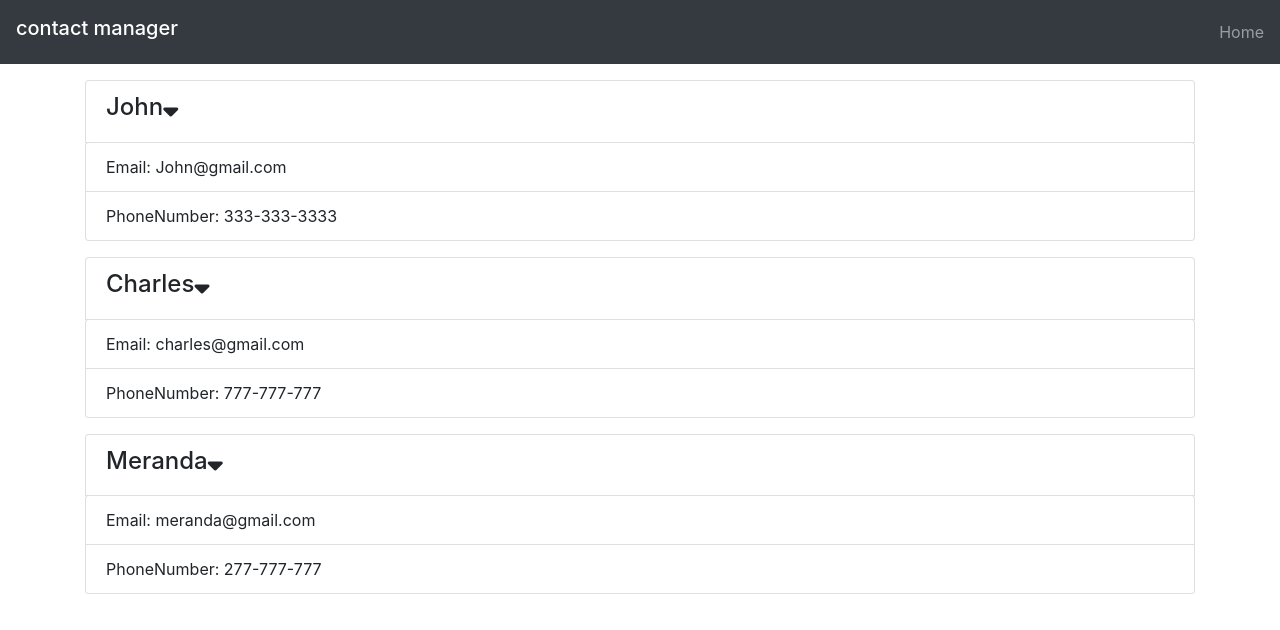
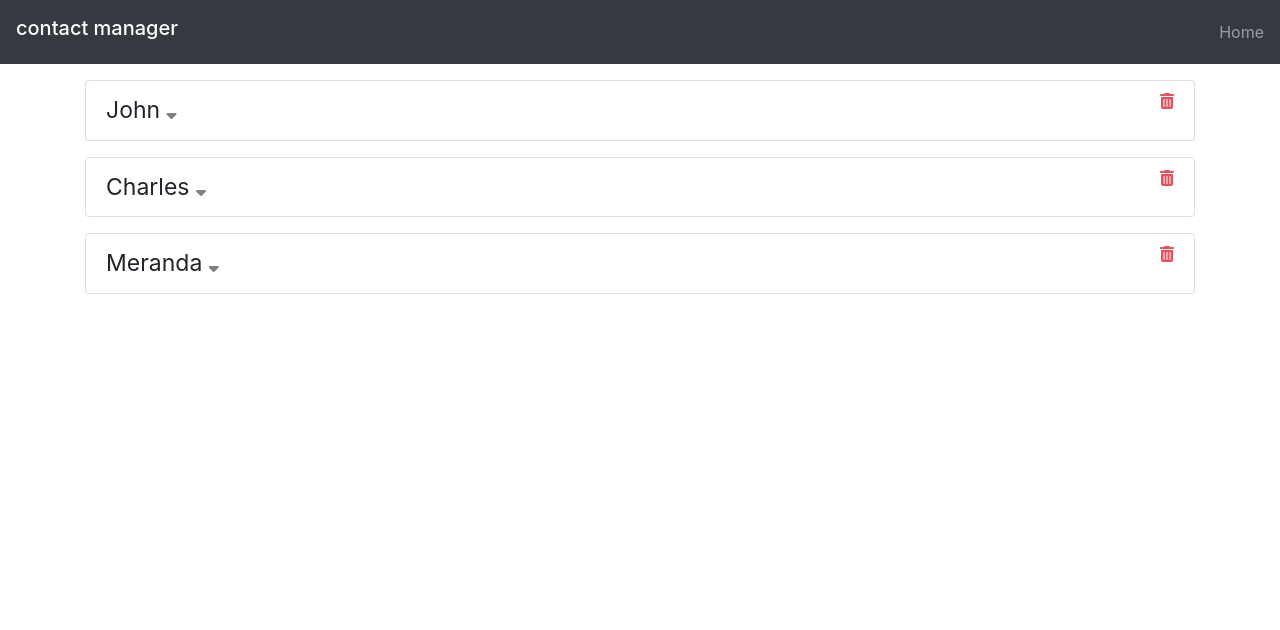
Before and after one commit to Charles026/react-contact-manager, a React (Create React App) app: page / in a window 1280 px wide. Shown: the top 630 px of the page. Built offline with nearby package versions, Linux system fonts and the light colour scheme.

Commit message:
modified

```diff
--- a/src/components/ContactList.js
+++ b/src/components/ContactList.js
@@ -1,14 +1,14 @@
-import React, { Component } from 'react'
+import React, { Component, Fragment } from 'react'
 
 class Contactlist extends Component {
     constructor() {
         super();
         this.state = {
-            showContactInfo: true,
+            showContactInfo: false,
         }
     }
 
-    onShowClick = (e) => {
+    onShowClick = () => {
         this.setState({ showContactInfo: !this.state.showContactInfo })
     };
 
@@ -20,21 +20,25 @@ class Contactlist extends Component {
 
                 <ul className='list-group mb-3'>
                     <li className='list-group-item'>
-                        <h4>{name}
-                            <i onClick={this.onShowClick.bind(this)} className="fas fa-sort-down"></i>
-                        </h4>
+                        <span style={{ fontSize: '23px' }}>{name} </span>
+
+                        <i onClick={this.onShowClick.bind(this)} className="fas fa-sort-down" style={{ color: 'grey' }}></i>
+
+
+                        <i onClick={() => { console.log('hello') }} className="fas fa-trash-alt" style={{ float: 'right', color: '#e6515f' }}></i>
+
                     </li>
                     {this.state.showContactInfo ? (
-                        <ul className='list-group'>
+                        <Fragment>
                             <li className='list-group-item'>
                                 Email: {email}
                             </li>
                             <li className='list-group-item'>
                                 PhoneNumber:  {phonenumber}
                             </li>
-                        </ul>) : null}
+                        </Fragment>) : null}
                 </ul>
-            </div>
+            </div >
         )
     }
 }
```
